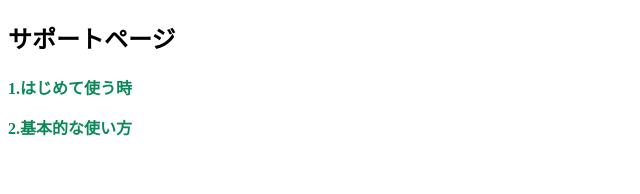
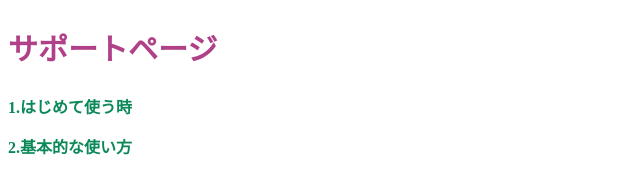
Before and after one commit to misa-sato-ak/navi_menu, a plain HTML site: page index.html in a window 1280 px wide. Shown: the whole page, without its empty margins (0-640 px from the left). Drawn offline with Linux system fonts and the light colour scheme.

Commit message:
feat:h2_color変更

```diff
--- a/style.css
+++ b/style.css
@@ -1,3 +1,8 @@
+.sidebar h2 {
+    font-size: 30px;
+    color: #b04188;
+}
+
 .submenu h3 {
     margin: 0 0 1rem 0;
     font-size: 16px;
```
